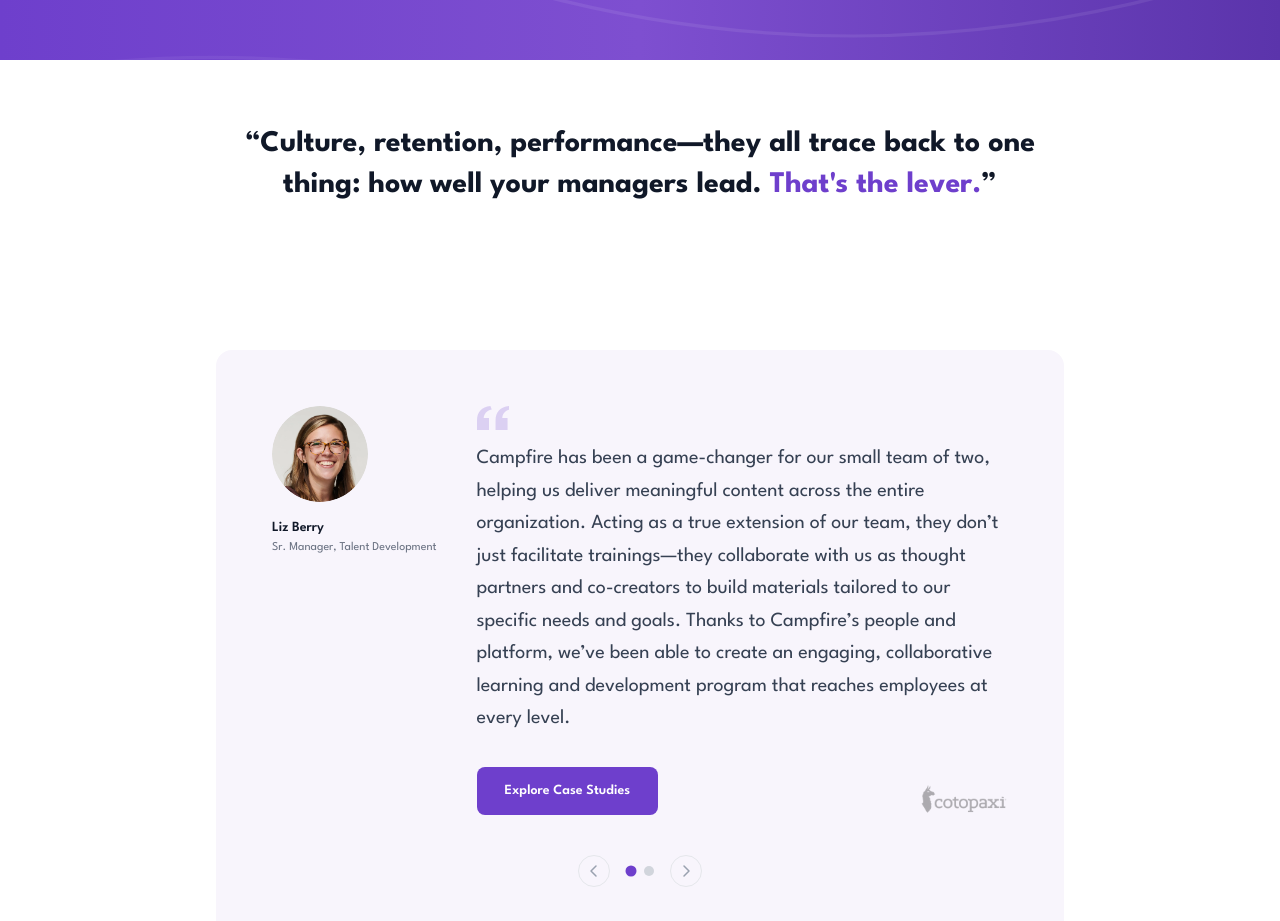
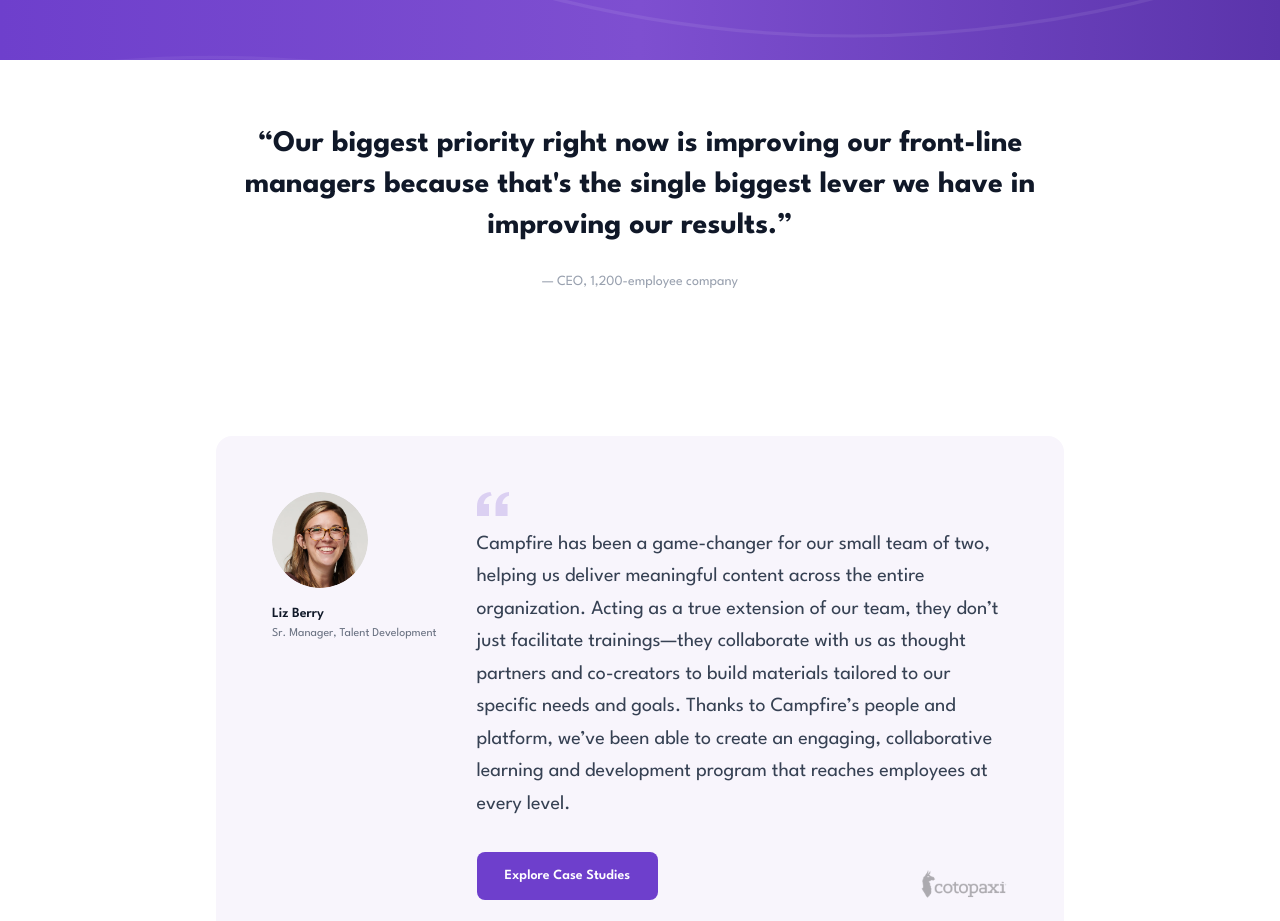
Before and after one commit to stevearntz/campfire-website, a Next.js app: page / in a window 1280 px wide. Shown: the part 5200-6121 px from the top of the page. Built offline with nearby package versions, Linux system fonts and the light colour scheme; no server answers.

Commit message:
Update pull quote to real CEO quote with anonymous attribution
Co-Authored-By: Claude Opus 4.6 <noreply@anthropic.com>

```diff
--- a/app/page.tsx
+++ b/app/page.tsx
@@ -453,10 +453,13 @@ export default function Home() {
       <section className="py-16 bg-white">
         <div className="max-w-4xl mx-auto px-6 text-center">
           <blockquote className="text-2xl md:text-3xl font-bold text-gray-900 leading-snug">
-            &ldquo;Culture, retention, performance&mdash;they all trace back
-            to one thing: how well your managers lead.{" "}
-            <span className="text-[#6E3FCC]">That&apos;s the lever.</span>&rdquo;
+            &ldquo;Our biggest priority right now is improving our front-line
+            managers because that&apos;s the single biggest lever we have in
+            improving our results.&rdquo;
           </blockquote>
+          <p className="mt-6 text-sm text-gray-400">
+            &mdash; CEO, 1,200-employee company
+          </p>
         </div>
       </section>
 
```
